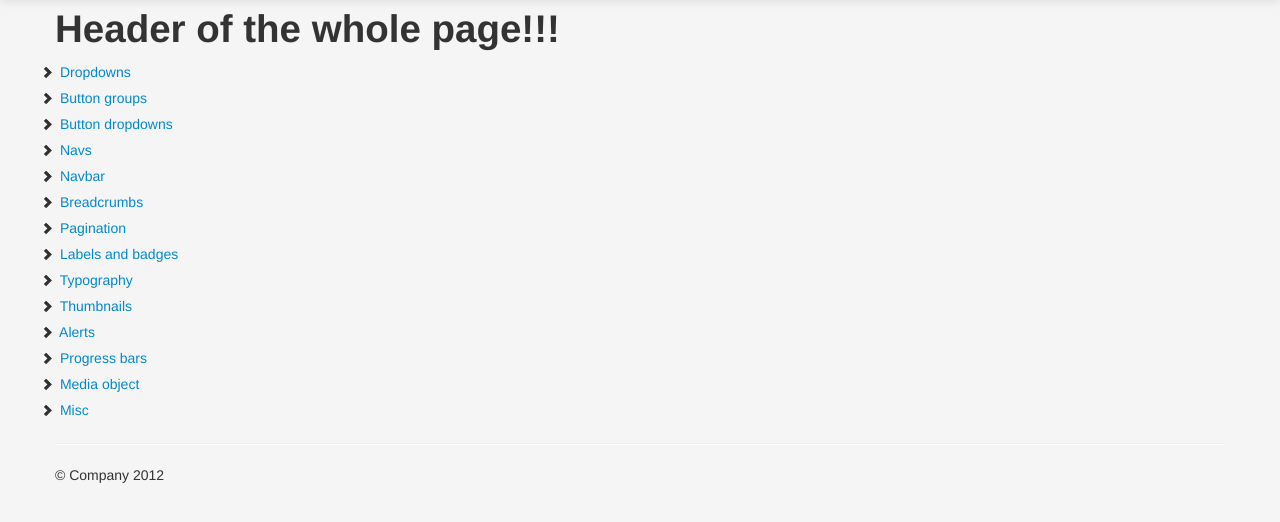
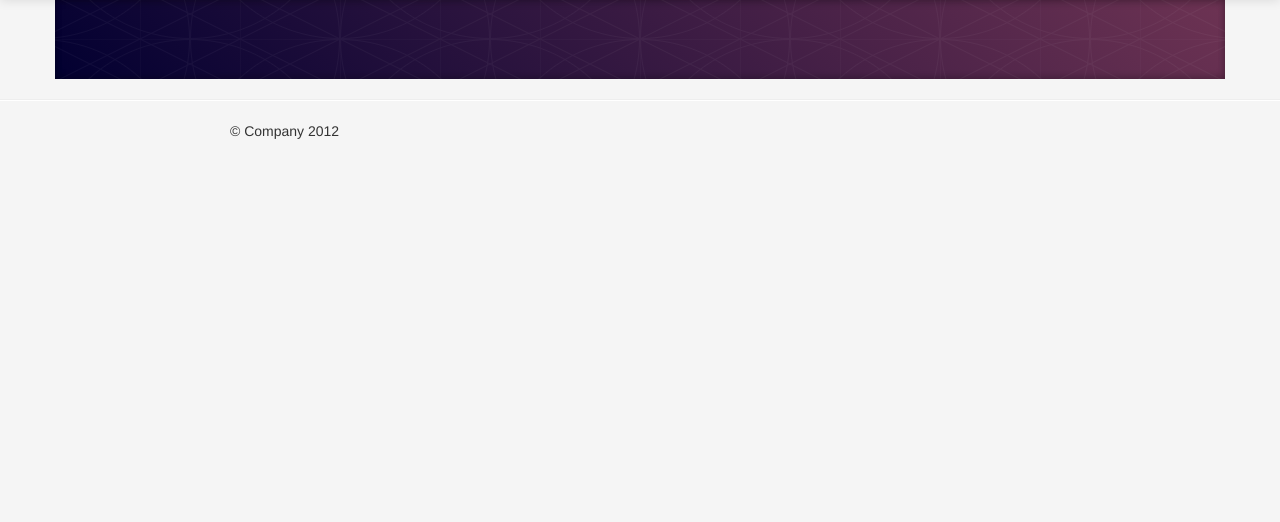
Before and after one commit to jbhatt3/tasksapp, a web app: file templates/homepage.html in a window 1280 px wide. Shown: the part 41-563 px from the top of the page. Run offline with its HTML, style and script files only (its server is not run), Linux system fonts and the light colour scheme.

Commit message:
added jumbotron classes to main.css, but plan to ignore them for now

```diff
--- a/css/main.css
+++ b/css/main.css
@@ -38,3 +38,34 @@ body {
 	margin-bottom: 15px;
 	padding: 7px 9px;
 }
+
+.jumbotron {
+	position: relative;
+	padding: 40px 0;
+	color: #fff;
+	text-align: center;
+	text-shadow: 0 1px 3px rgba(0,0,0,.4), 0 0 30px rgba(0,0,0,.075);
+	background: #020031; /* Old browsers */
+	background: -moz-linear-gradient(45deg,  #020031 0%, #6d3353 100%); /* FF3.6+ */
+	background: -webkit-gradient(linear, left bottom, right top, color-stop(0%,#020031), color-stop(100%,#6d3353)); /* Chrome,Safari4+ */
+	background: -webkit-linear-gradient(45deg,  #020031 0%,#6d3353 100%); /* Chrome10+,Safari5.1+ */
+	background: -o-linear-gradient(45deg,  #020031 0%,#6d3353 100%); /* Opera 11.10+ */
+	background: -ms-linear-gradient(45deg,  #020031 0%,#6d3353 100%); /* IE10+ */
+	background: linear-gradient(45deg,  #020031 0%,#6d3353 100%); /* W3C */
+	filter: progid:DXImageTransform.Microsoft.gradient( startColorstr='#020031', endColorstr='#6d3353',GradientType=1 ); /* IE6-9 fallback on horizontal gradient */
+	-webkit-box-shadow: inset 0 3px 7px rgba(0,0,0,.2), inset 0 -3px 7px rgba(0,0,0,.2);
+	   -moz-box-shadow: inset 0 3px 7px rgba(0,0,0,.2), inset 0 -3px 7px rgba(0,0,0,.2);
+	        box-shadow: inset 0 3px 7px rgba(0,0,0,.2), inset 0 -3px 7px rgba(0,0,0,.2);
+}
+
+.jumbotron:after {
+    background: url("../img/bs-docs-masthead-pattern.png") repeat scroll center center transparent;
+    bottom: 0;
+    content: "";
+    display: block;
+    left: 0;
+    opacity: 0.4;
+    position: absolute;
+    right: 0;
+    top: 0;
+}
--- a/templates/homepage.html
+++ b/templates/homepage.html
@@ -60,35 +60,11 @@
             </div>
         </div>
         <div class="container">
-            <div class = "jumbotron subhead"><h1>Header of the whole page!!!</h1></div>
-
-            <div class="row-fluid">
-                <div class="row">
-                  <div class="span3 bs-docs-sidebar">
-                    <ul class="nav nav-list bs-docs-sidenav">
-                      <li><a href="#dropdowns"><i class="icon-chevron-right"></i> Dropdowns</a></li>
-                      <li><a href="#buttonGroups"><i class="icon-chevron-right"></i> Button groups</a></li>
-                      <li><a href="#buttonDropdowns"><i class="icon-chevron-right"></i> Button dropdowns</a></li>
-                      <li><a href="#navs"><i class="icon-chevron-right"></i> Navs</a></li>
-                      <li><a href="#navbar"><i class="icon-chevron-right"></i> Navbar</a></li>
-                      <li><a href="#breadcrumbs"><i class="icon-chevron-right"></i> Breadcrumbs</a></li>
-                      <li><a href="#pagination"><i class="icon-chevron-right"></i> Pagination</a></li>
-                      <li><a href="#labels-badges"><i class="icon-chevron-right"></i> Labels and badges</a></li>
-                      <li><a href="#typography"><i class="icon-chevron-right"></i> Typography</a></li>
-                      <li><a href="#thumbnails"><i class="icon-chevron-right"></i> Thumbnails</a></li>
-                      <li><a href="#alerts"><i class="icon-chevron-right"></i> Alerts</a></li>
-                      <li><a href="#progress"><i class="icon-chevron-right"></i> Progress bars</a></li>
-                      <li><a href="#media"><i class="icon-chevron-right"></i> Media object</a></li>
-                      <li><a href="#misc"><i class="icon-chevron-right"></i> Misc</a></li>
-                    </ul>
-                  </div>
-
-            </div>
-
+            <div class = "jumbotron subhead"></div>
 
         </div>
             <hr>
-            <footer>
+            <footer class = "offset2">
                 <p>&copy; Company 2012</p>
             </footer>
 
```
Also changed, not shown: other parts of templates/homepage.html (+2 -2 lines), img/bs-docs-masthead-pattern.png (added), 1 other file.
